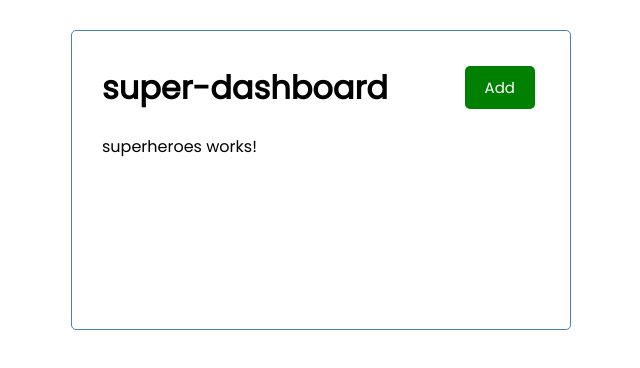
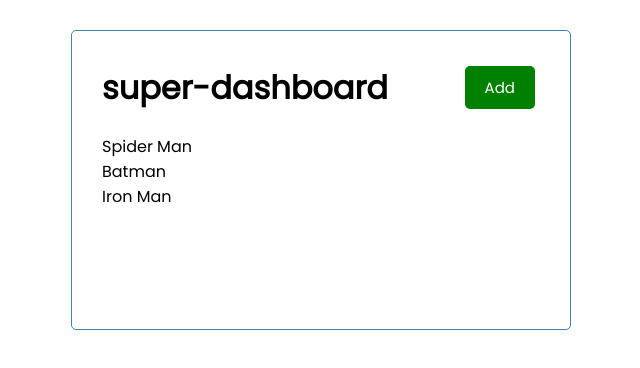
Before and after one commit to S8-Selfstudy/superhero-dashboard, an Angular app: page / in a window 1280 px wide. Shown: the top 368 px of the page, without its empty margins (319-959 px from the left). Built offline with nearby package versions, Linux system fonts and the light colour scheme.

Commit message:
generated new superhero-item component

```diff
--- a/src/app/app.module.ts
+++ b/src/app/app.module.ts
@@ -5,13 +5,15 @@ import { AppComponent } from './app.component';
 import { HeaderComponent } from './components/header/header.component';
 import { ButtonComponent } from './components/button/button.component';
 import { SuperheroesComponent } from './components/superheroes/superheroes.component';
+import { SuperheroItemComponent } from './components/superhero-item/superhero-item.component';
 
 @NgModule({
   declarations: [
     AppComponent,
     HeaderComponent,
     ButtonComponent,
-    SuperheroesComponent
+    SuperheroesComponent,
+    SuperheroItemComponent
   ],
   imports: [
     BrowserModule
--- /dev/null
+++ b/src/app/components/superhero-item/superhero-item.component.html
@@ -0,0 +1 @@
+<p>superhero-item works!</p>
--- a/src/app/components/superheroes/superheroes.component.html
+++ b/src/app/components/superheroes/superheroes.component.html
@@ -1 +1 @@
-<p>superheroes works!</p>
+<p *ngFor="let superhero of superheroes">{{superhero.name}}</p>
--- a/src/app/components/superheroes/superheroes.component.ts
+++ b/src/app/components/superheroes/superheroes.component.ts
@@ -1,4 +1,6 @@
 import { Component } from '@angular/core';
+import { SuperHero } from 'src/app/SuperHero';
+import { SUPERHEROS } from 'src/app/mock-superheros';
 
 @Component({
   selector: 'app-superheroes',
@@ -6,5 +8,6 @@ import { Component } from '@angular/core';
   styleUrls: ['./superheroes.component.css']
 })
 export class SuperheroesComponent {
+  superheroes: SuperHero[] = SUPERHEROS;
 
 }
```
Also changed, not shown: src/app/components/superhero-item/superhero-item.component.ts (added, +10 -0 lines), src/app/components/superhero-item/superhero-item.component.css (added), 1 other file (tests, documents, lock files or other folders).
